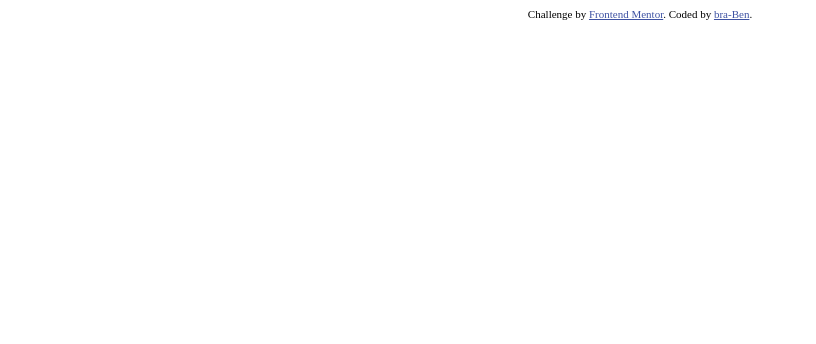
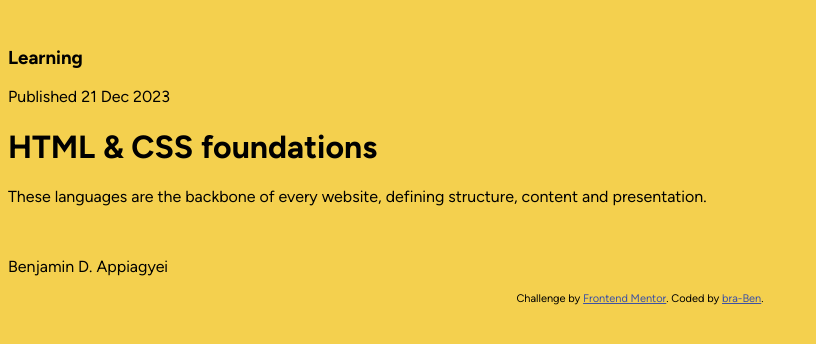
Before and after one commit to bra-Ben/Blog-preview-card, a plain HTML site: page index.html in a window 1280 px wide. Shown: the whole page, without its empty margins (0-816 px from the left). Drawn offline with Linux system fonts and the light colour scheme.

Commit message:
Added all HTML structure for the project

```diff
--- a/index.html
+++ b/index.html
@@ -10,13 +10,47 @@
 
   <!-- Feel free to remove these styles or customise in your own stylesheet 👍 -->
   <style>
+    @font-face {
+        font-family: "Figtree";
+        src:
+          /* url("./assets/fonts/Figtree-Italic-VariableFont_wght.ttf") format("truetype"), */
+          url("./assets/fonts/Figtree-VariableFont_wght.ttf") format("truetype");
+        /* font-weight: 100 900; */
+        font-style: normal;
+        font-variation-settings: 'wght' 100, 'wght' 900;
+    }
+
+    body {
+      background-color: hsl(47, 88%, 63%);
+      font-family: "Figtree";
+      /* font-weight: 900; */
+      /* font-variation-settings: 'wght' 900; */
+    }
+
     .attribution { font-size: 11px; text-align: center; }
     .attribution a { color: hsl(228, 45%, 44%); }
   </style>
 </head>
 <body>
-
-
+  <div class="blog">
+    <div class="blog-sections ">
+      <img src="" alt="">
+    </div>
+    <div class="blog-sections ">
+      <h3>Learning</h3>
+      <p>Published 21 Dec 2023</p>
+      <h1>HTML & CSS foundations</h1>
+      <p>
+        These languages are the backbone of every website, defining structure, content and presentation.
+      </p>
+    </div>
+    <div class="blog-sections writer-container">
+      <div>
+        <img src="" alt="">
+        <p>Benjamin D. Appiagyei</p>
+      </div>
+    </div>
+  </div>
 
 
 
```
